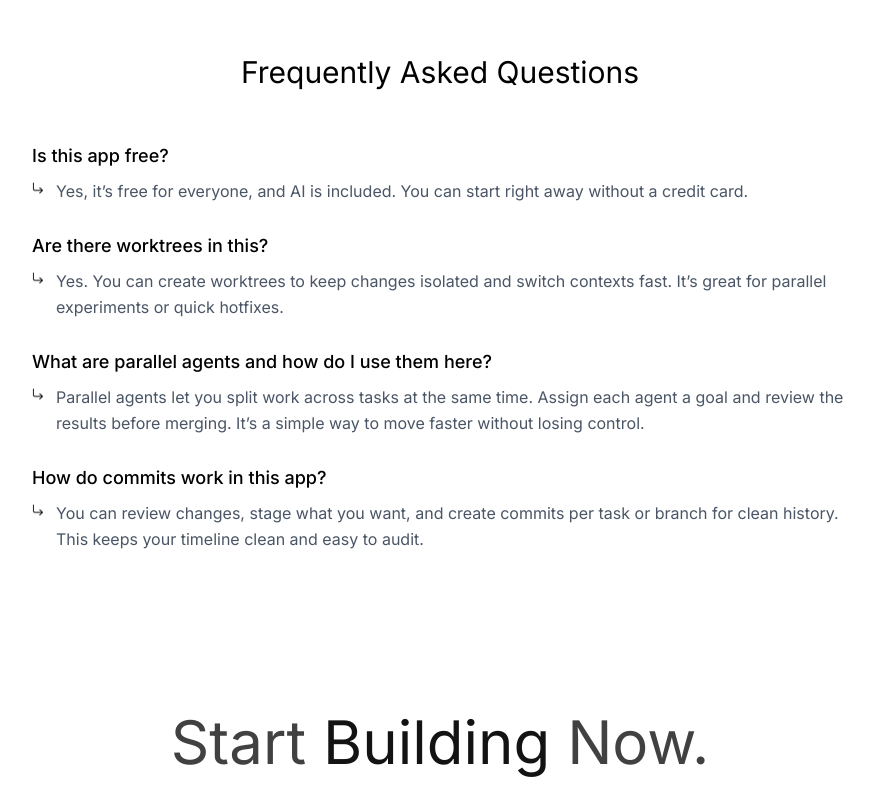
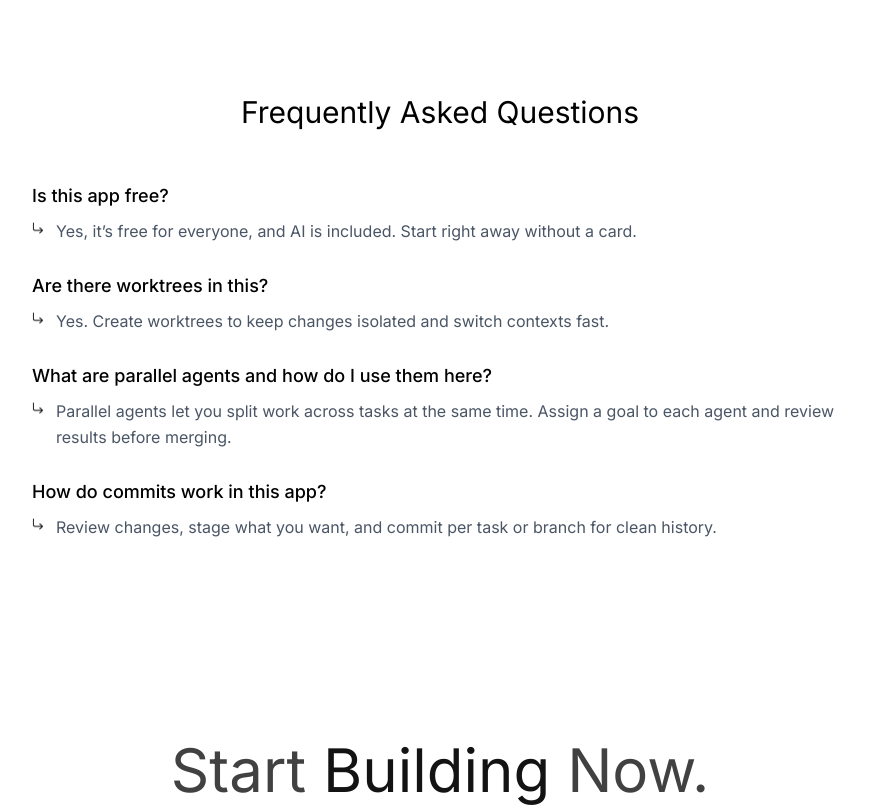
Before and after one commit to farzeenilyaszargar/nap-ide, a Next.js app: page / in a window 1280 px wide. Shown: the part 2842-3653 px from the top of the page, without its empty margins (200-1074 px from the left). Built offline with nearby package versions, Linux system fonts and the light colour scheme.

Commit message:
Add FAQ padding and shorten answers

```diff
--- a/components/faqs.tsx
+++ b/components/faqs.tsx
@@ -5,28 +5,28 @@ export default function FAQs() {
         {
             question: "Is this app free?",
             answer:
-                "Yes, it’s free for everyone, and AI is included. You can start right away without a credit card.",
+                "Yes, it’s free for everyone, and AI is included. Start right away without a card.",
         },
         {
             question: "Are there worktrees in this?",
             answer:
-                "Yes. You can create worktrees to keep changes isolated and switch contexts fast. It’s great for parallel experiments or quick hotfixes.",
+                "Yes. Create worktrees to keep changes isolated and switch contexts fast.",
         },
         {
             question: "What are parallel agents and how do I use them here?",
             answer:
-                "Parallel agents let you split work across tasks at the same time. Assign each agent a goal and review the results before merging. It’s a simple way to move faster without losing control.",
+                "Parallel agents let you split work across tasks at the same time. Assign a goal to each agent and review results before merging.",
         },
         {
             question: "How do commits work in this app?",
             answer:
-                "You can review changes, stage what you want, and create commits per task or branch for clean history. This keeps your timeline clean and easy to audit.",
+                "Review changes, stage what you want, and commit per task or branch for clean history.",
         },
     ];
 
     return (
         <div className="flex justify-center items-center w-full overflow-hidden mt-12 sm:mt-20">
-            <div className="w-full max-w-4xl px-4 sm:px-10 space-y-5 sm:space-y-6">
+            <div className="w-full max-w-4xl px-4 py-6 sm:px-10 sm:py-10 space-y-5 sm:space-y-6">
                 <h2 className="text-2xl sm:text-3xl py-5 sm:py-7 font-normal text-center text-black">Frequently Asked Questions</h2>
                 <div className="space-y-6 sm:space-y-7">
                     {faqs.map((faq, index) => (
```
